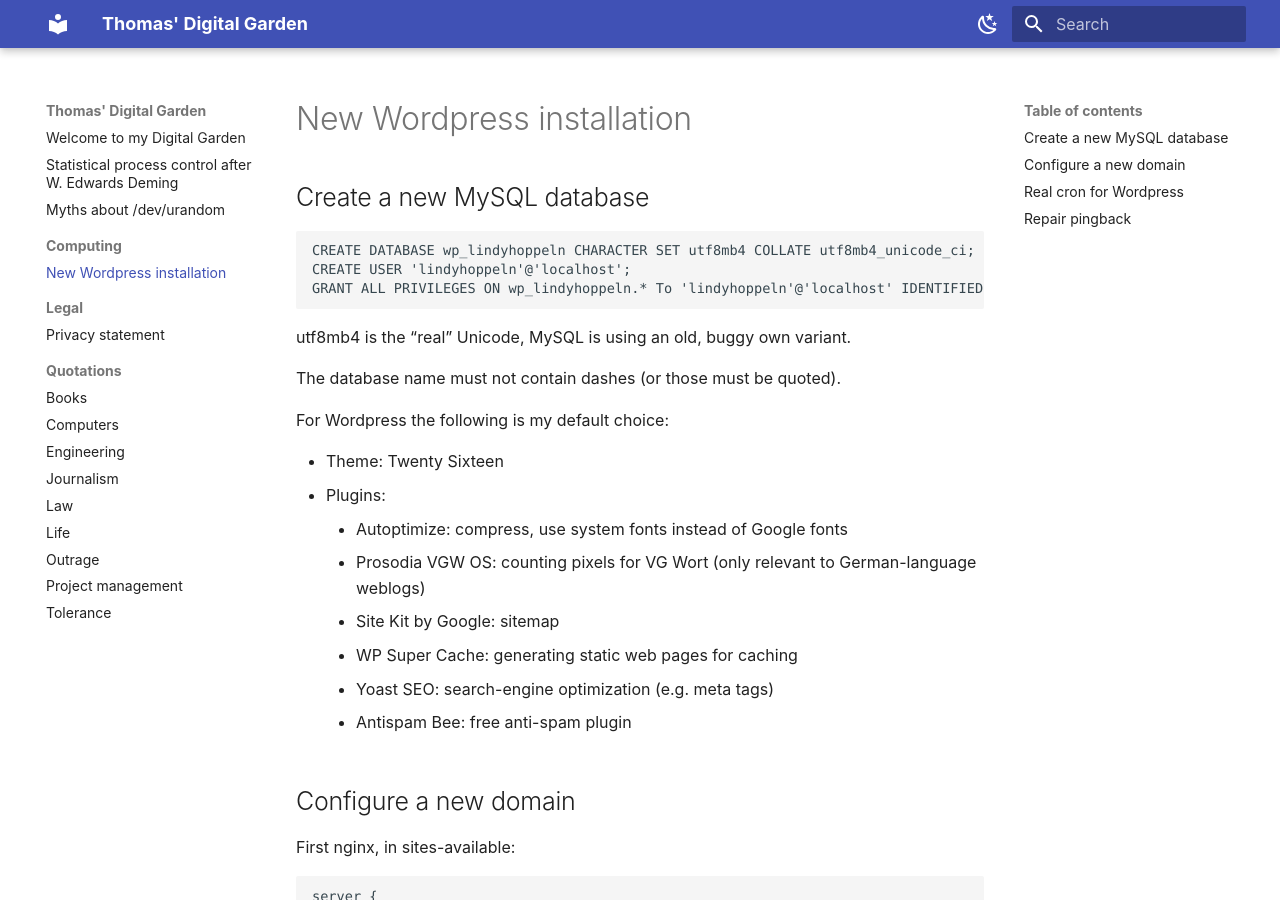
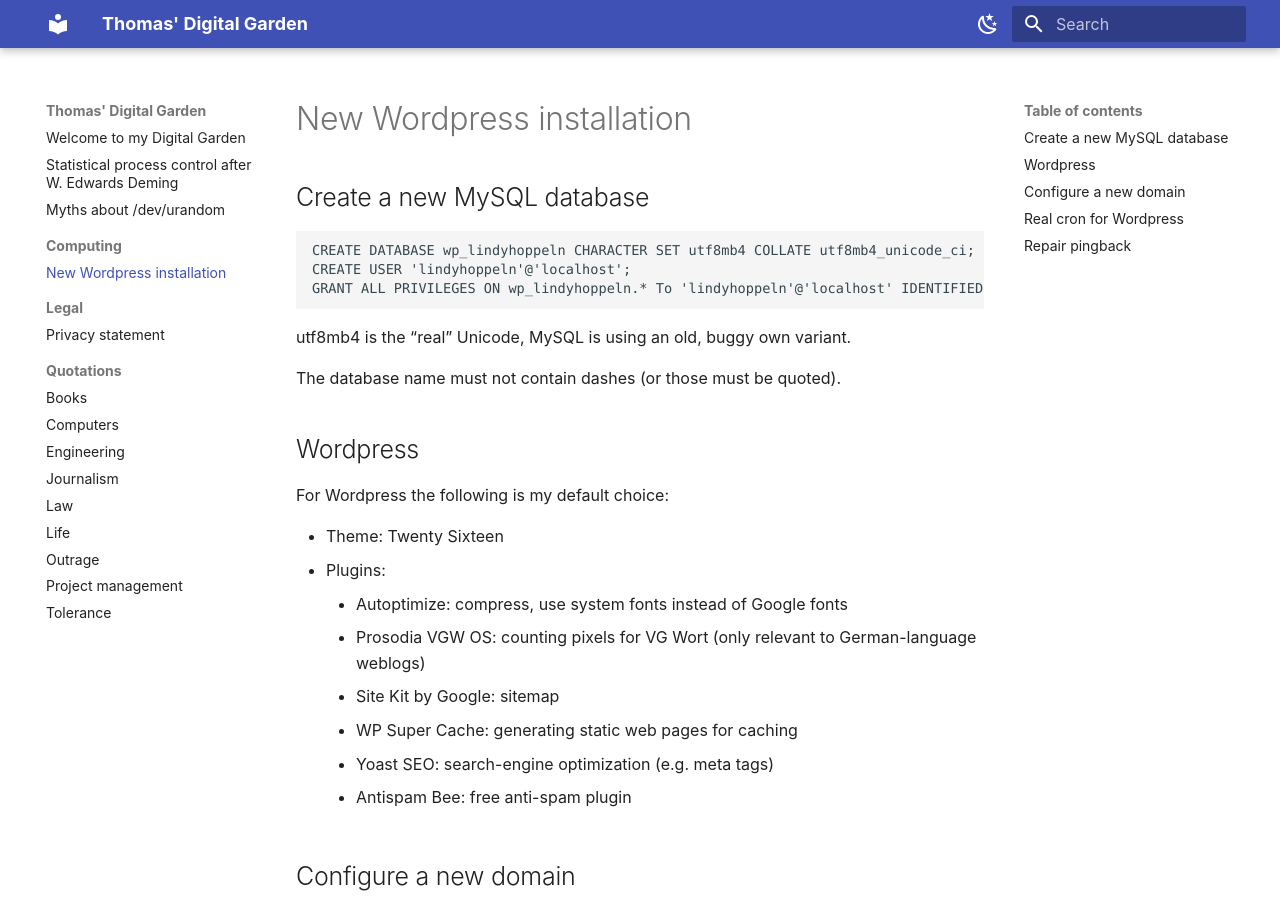
Before and after one commit to th/2uo.de, an MkDocs documentation site: the page built from docs/Computing/new-wordpress-installation.md, in a window 1280 px wide and 900 px high. Built offline with MkDocs 1.6.1 and Material for MkDocs 9.7.7, drawn with Linux system fonts in a browser that asks for light colours.

Commit message:
Inserted <h2>.

```diff
--- a/docs/Computing/new-wordpress-installation.md
+++ b/docs/Computing/new-wordpress-installation.md
@@ -11,6 +11,8 @@ GRANT ALL PRIVILEGES ON wp_lindyhoppeln.* To 'lindyhoppeln'@'localhost' IDENTIFI
 utf8mb4 is the “real” Unicode, MySQL is using an old, buggy own variant.
 
 The database name must not contain dashes (or those must be quoted).
+
+## Wordpress
 
 For Wordpress the following is my default choice:
 
```
